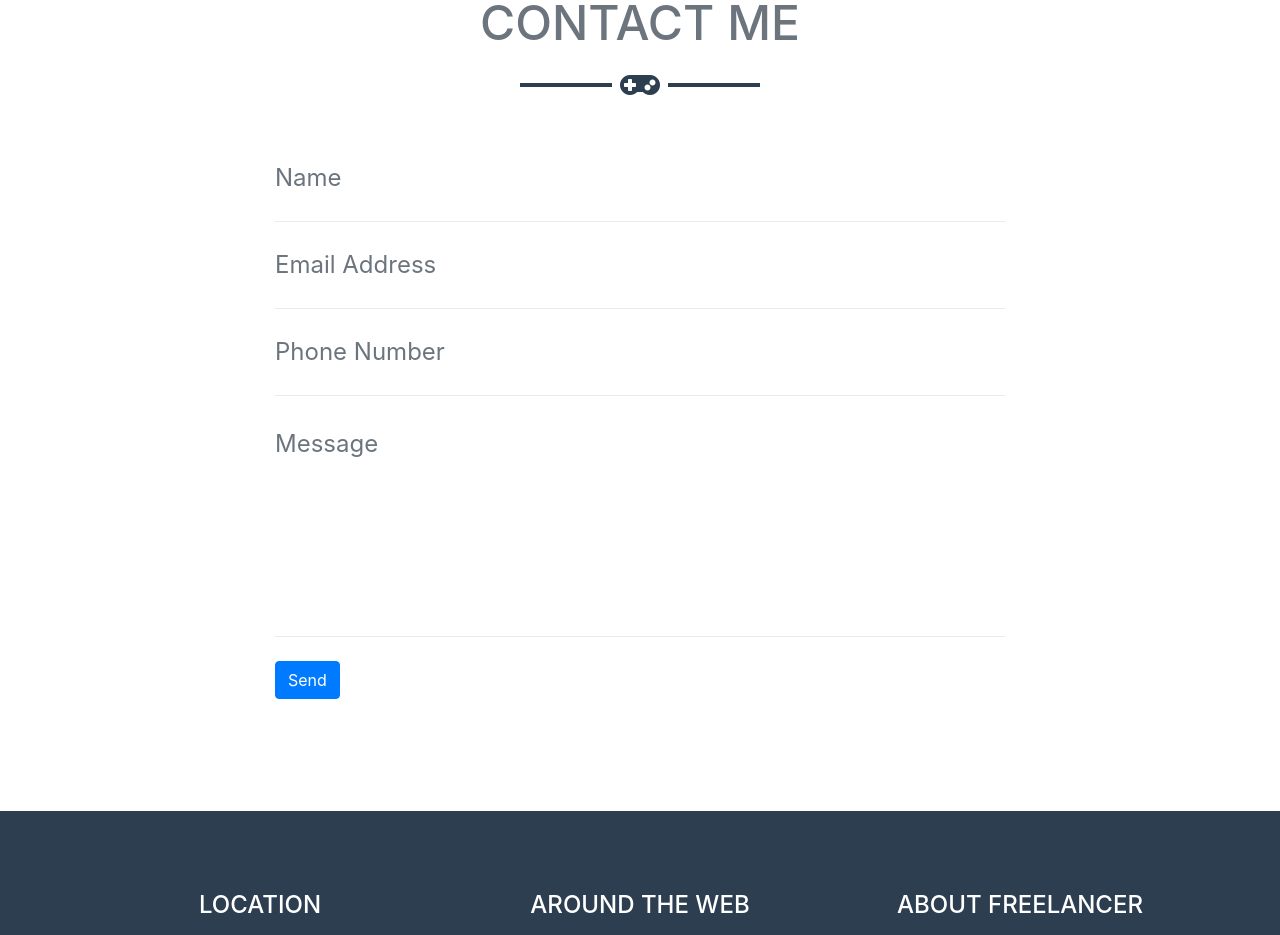
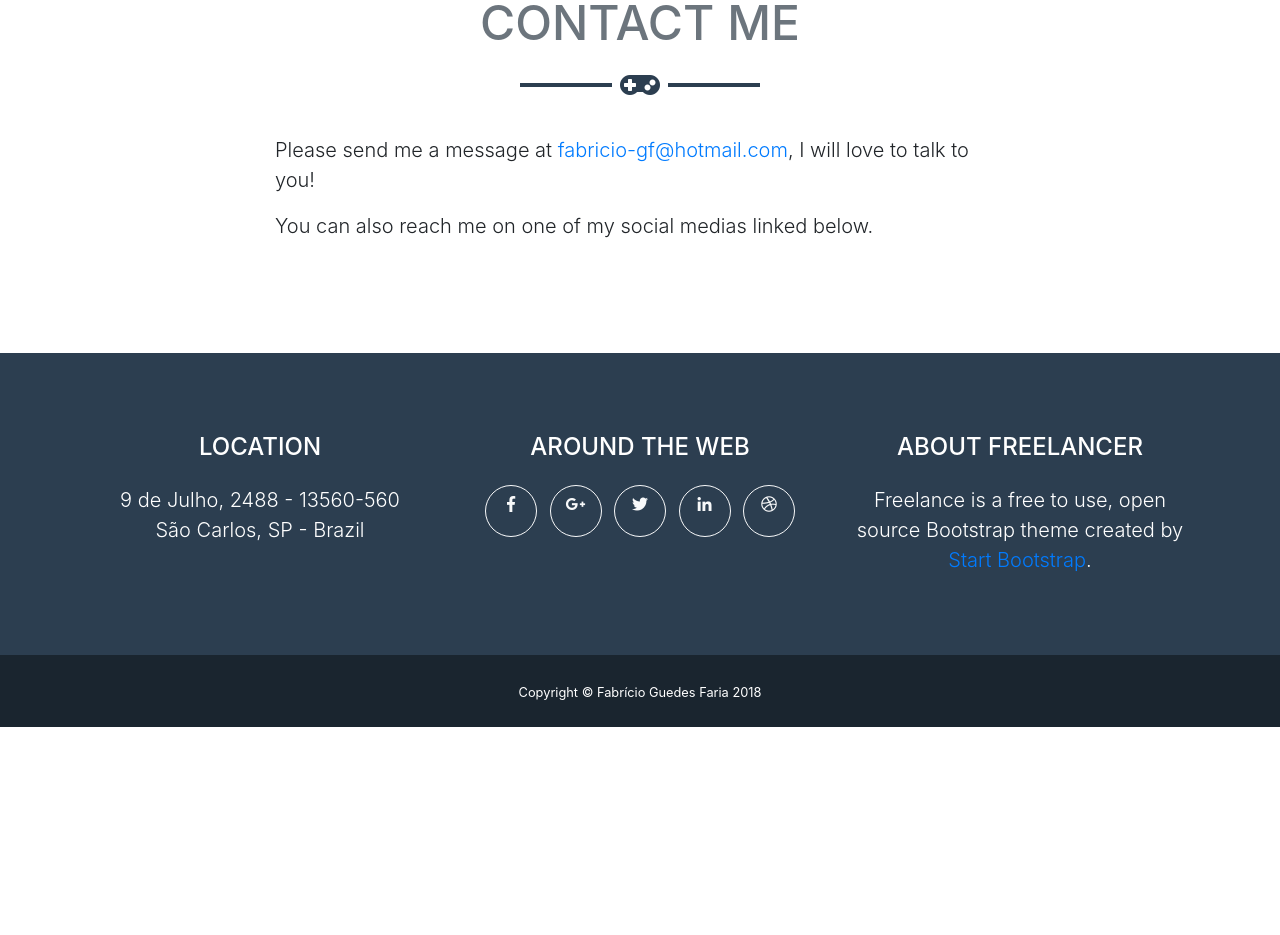
Before and after one commit to fabricio-gf/fabricio-gf.github.io, a website with bundled scripts: page index.html in a window 1280 px wide. Shown: the part 2000-2935 px from the top of the page. After the commit the page ends 2727 px from the top, so only its background shows below. Built offline with nearby package versions, Linux system fonts and the light colour scheme.

Commit message:
Changed contact me area

```diff
--- a/index.html
+++ b/index.html
@@ -162,46 +162,56 @@
       <div class="container">
         <h2 class="text-center text-uppercase text-secondary mb-0">Contact Me</h2>
         <hr class="gamepad-dark mb-5">
-        <div class="row">
-          <div class="col-lg-8 mx-auto">
-            <!-- To configure the contact form email address, go to mail/contact_me.php and update the email address in the PHP file on line 19. -->
+        <div class="row justify-content-md-center">
+		<!-- Adicionei temporariamente -->
+		  <div class="col-lg-8 md-auto">
+            <p class="lead">Please send me a message at <a href="mailto:fabricio-gf@hotmail.com">fabricio-gf@hotmail.com</a>, I will love to talk to you!</p>
+			<p class="lead">You can also reach me on one of my social medias linked below.
+          </div>
+          <!-- <div class="col-lg-4 mr-auto"> -->
+            <!-- <p class="lead">I've been playing games since I was 8, and later decided this is what I wanted to make for a living. Currently a student at USP getting my Bachelor's Degree in Computer Science.</p> -->
+          <!-- </div> -->
+
+		<!-- Parte antiga -->
+		  <!-- <div class="col-lg-8 mx-auto"> -->
+			<!-- To configure the contact form email address, go to mail/contact_me.php and update the email address in the PHP file on line 19. -->
             <!-- The form should work on most web servers, but if the form is not working you may need to configure your web server differently. -->
-            <form name="sentMessage" id="contactForm" novalidate="novalidate">
-              <div class="control-group">
-                <div class="form-group floating-label-form-group controls mb-0 pb-2">
-                  <label>Name</label>
-                  <input class="form-control" id="name" type="text" placeholder="Name" required="required" data-validation-required-message="Please enter your name.">
-                  <p class="help-block text-danger"></p>
-                </div>
-              </div>
-              <div class="control-group">
-                <div class="form-group floating-label-form-group controls mb-0 pb-2">
-                  <label>Email Address</label>
-                  <input class="form-control" id="email" type="email" placeholder="Email Address" required="required" data-validation-required-message="Please enter your email address.">
-                  <p class="help-block text-danger"></p>
-                </div>
-              </div>
-              <div class="control-group">
-                <div class="form-group floating-label-form-group controls mb-0 pb-2">
-                  <label>Phone Number</label>
-                  <input class="form-control" id="phone" type="tel" placeholder="Phone Number" required="required" data-validation-required-message="Please enter your phone number.">
-                  <p class="help-block text-danger"></p>
-                </div>
-              </div>
-              <div class="control-group">
-                <div class="form-group floating-label-form-group controls mb-0 pb-2">
-                  <label>Message</label>
-                  <textarea class="form-control" id="message" rows="5" placeholder="Message" required="required" data-validation-required-message="Please enter a message."></textarea>
-                  <p class="help-block text-danger"></p>
-                </div>
-              </div>
-              <br>
-              <div id="success"></div>
-              <div class="form-group">
-                <button type="submit" class="btn btn-primary btn-xl" id="sendMessageButton">Send</button>
-              </div>
-            </form>
-          </div>
+            <!-- <form name="sentMessage" id="contactForm" novalidate="novalidate"> -->
+              <!-- <div class="control-group"> -->
+                <!-- <div class="form-group floating-label-form-group controls mb-0 pb-2"> -->
+                  <!-- <label>Name</label> -->
+                  <!-- <input class="form-control" id="name" type="text" placeholder="Name" required="required" data-validation-required-message="Please enter your name."> -->
+                  <!-- <p class="help-block text-danger"></p> -->
+                <!-- </div> -->
+              <!-- </div> -->
+              <!-- <div class="control-group"> -->
+                <!-- <div class="form-group floating-label-form-group controls mb-0 pb-2"> -->
+                  <!-- <label>Email Address</label> -->
+                  <!-- <input class="form-control" id="email" type="email" placeholder="Email Address" required="required" data-validation-required-message="Please enter your email address."> -->
+                  <!-- <p class="help-block text-danger"></p> -->
+                <!-- </div> -->
+              <!-- </div> -->
+              <!-- <div class="control-group"> -->
+                <!-- <div class="form-group floating-label-form-group controls mb-0 pb-2"> -->
+                  <!-- <label>Phone Number</label> -->
+                  <!-- <input class="form-control" id="phone" type="tel" placeholder="Phone Number" required="required" data-validation-required-message="Please enter your phone number."> -->
+                  <!-- <p class="help-block text-danger"></p> -->
+                <!-- </div> -->
+              <!-- </div> -->
+              <!-- <div class="control-group"> -->
+                <!-- <div class="form-group floating-label-form-group controls mb-0 pb-2"> -->
+                  <!-- <label>Message</label> -->
+                  <!-- <textarea class="form-control" id="message" rows="5" placeholder="Message" required="required" data-validation-required-message="Please enter a message."></textarea> -->
+                  <!-- <p class="help-block text-danger"></p> -->
+                <!-- </div> -->
+              <!-- </div> -->
+              <!-- <br> -->
+              <!-- <div id="success"></div> -->
+              <!-- <div class="form-group"> -->
+                <!-- <button type="submit" class="btn btn-primary btn-xl" id="sendMessageButton">Send</button> -->
+              <!-- </div> -->
+            <!-- </form> -->
+          <!-- </div> -->
         </div>
       </div>
     </section>
```
Also changed, not shown: 1 other file.
